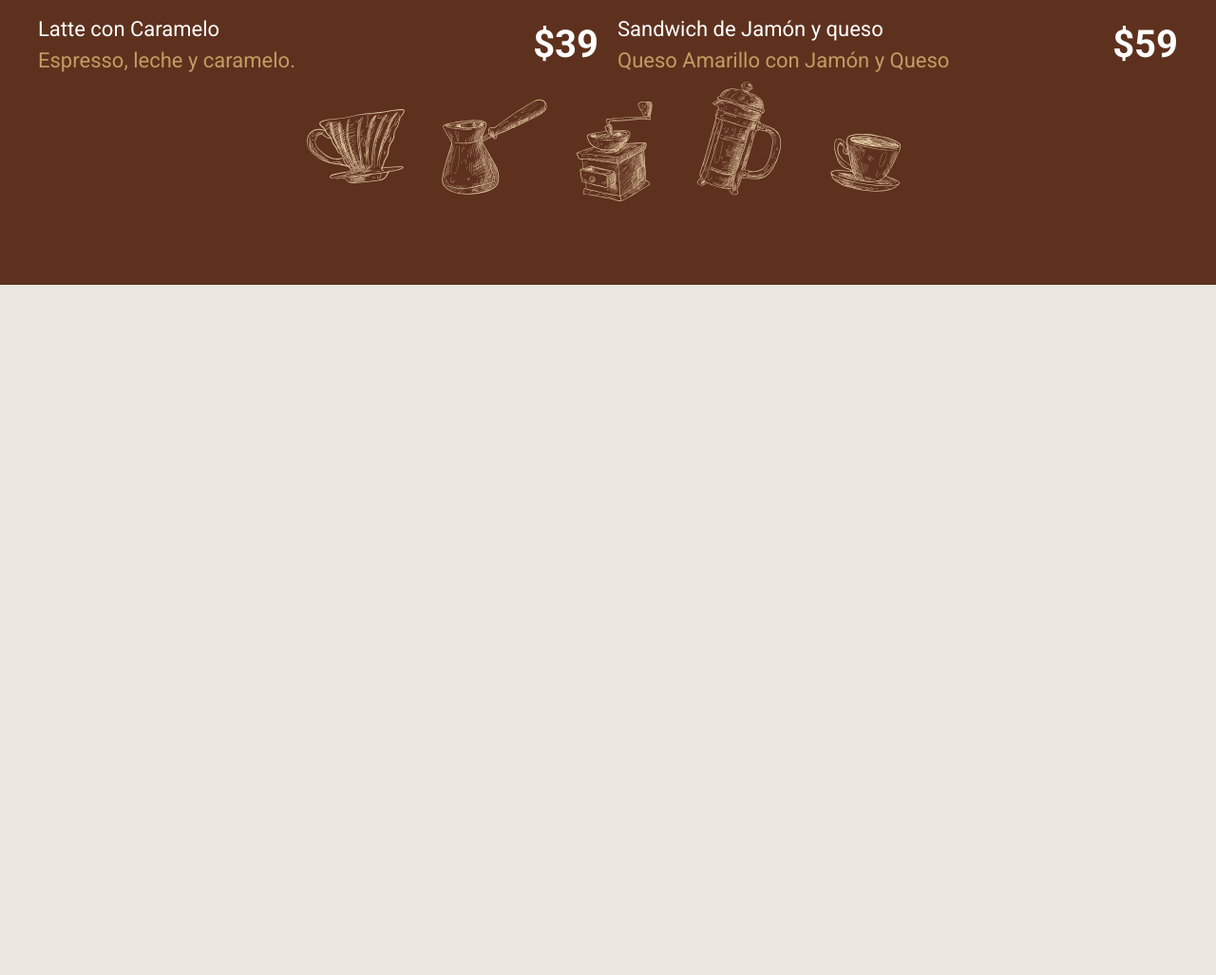
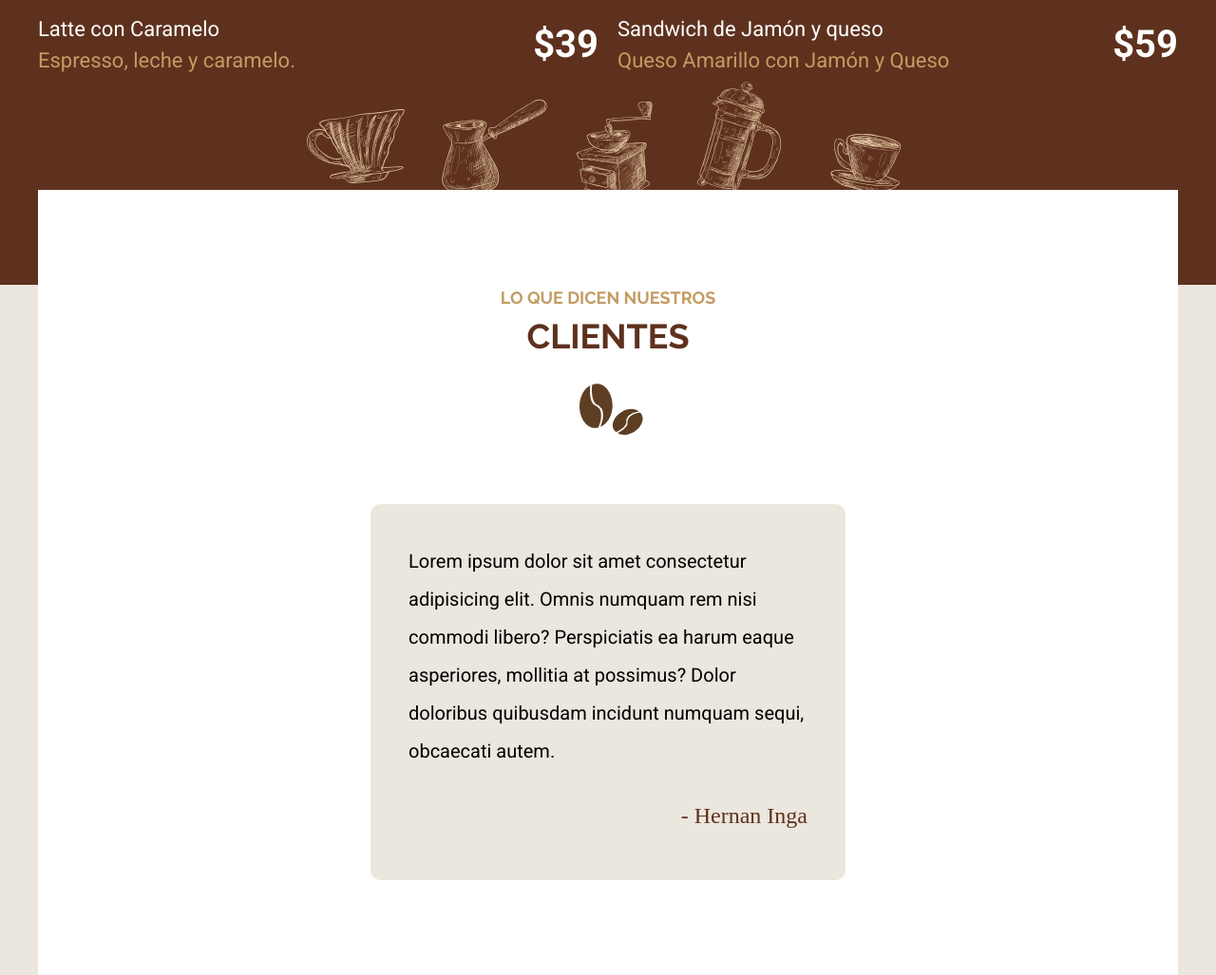
Before and after one commit to Hinga2019/Coffee-shops, a website: page index.html in a window 1280 px wide. Shown: the part 4106-5133 px from the top of the page at 95% size. Before the commit the page ends 4406 px from the top, so only its background shows below. Drawn offline with Linux system fonts and the light colour scheme; a web font is replaced by a local one.

Commit message:
testimoniales done

```diff
--- a/index.html
+++ b/index.html
@@ -159,5 +159,15 @@
             </section>
         </div>
     </section>
+
+    <section class="nuestros-testimoniales contenedor bg-white margin-negativo-10">
+        <h2><span>Lo que dicen nuestros</span> Clientes</h2>
+        <div class="testimonial">
+            <p>
+                Lorem ipsum dolor sit amet consectetur adipisicing elit. Omnis numquam rem nisi commodi libero? Perspiciatis ea harum eaque asperiores, mollitia at possimus? Dolor doloribus quibusdam incidunt numquam sequi, obcaecati autem.
+            </p>
+            <p class="autor">- Hernan Inga</p>
+        </div>
+    </section>
 </body>
 </html>
--- a/src/scss/base/_utilidades.scss
+++ b/src/scss/base/_utilidades.scss
@@ -2,6 +2,9 @@
 .text-center {
     text-align: center;
 }
-.bg-primario {
-    background-color: v.$primario;
+.bg-white {
+    background-color: v.$blanco;
 }
+.margin-negativo-10 {
+    margin-top: -10rem;
+}
--- a/src/scss/inicio/_index.scss
+++ b/src/scss/inicio/_index.scss
@@ -2,3 +2,4 @@
 @forward 'iconos';
 @forward 'galeria';
 @forward 'menu';
+@forward 'testimoniales';
--- /dev/null
+++ b/src/scss/inicio/_testimoniales.scss
@@ -0,0 +1,25 @@
+@use 'base/variables' as v;
+@use 'base/mixins' as m;
+
+.nuestros-testimoniales {
+    padding: 10rem 2rem;
+
+    @include m.tablet {
+        padding: 10rem;
+    }
+
+    .testimonial {
+        background-color: v.$cafeClaro;
+        padding: 2rem 4rem;
+        max-width: 50%;
+        margin: 0 auto;
+        border-radius: 1rem;
+        .autor {
+            text-align: right;
+            font-size: 2.4rem;
+            color: v.$primario;
+            font-family: v.$fuenteCursiva;
+        }
+    }
+
+}
```
Also changed, not shown: build/css/app.css.
